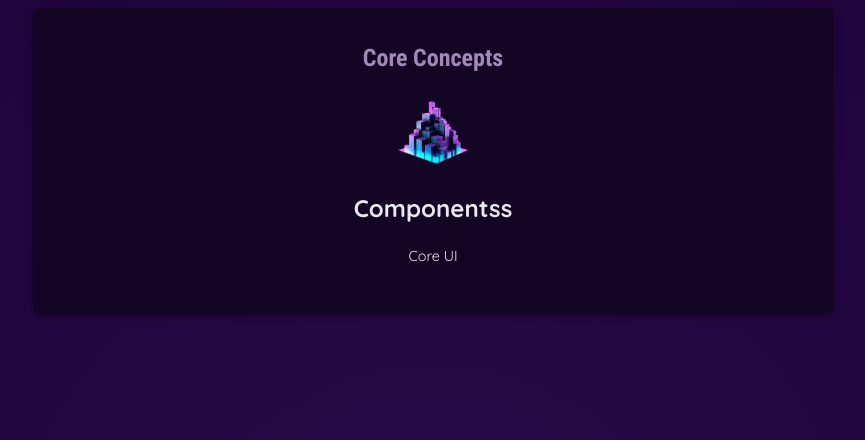
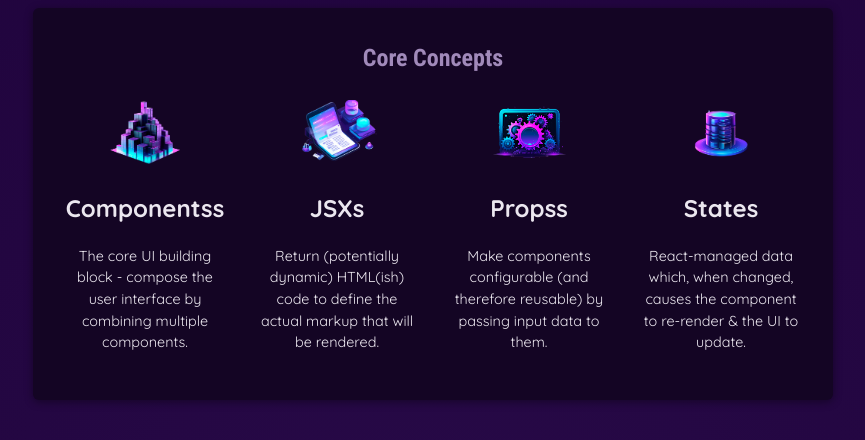
Before and after one commit to KacperLudwiczak/New-React-Project-Study, a React (Vite) app: page / in a window 1280 px wide. Shown: the top 440 px of the page, without its empty margins (207-1072 px from the left). Built offline with nearby package versions, Linux system fonts and the light colour scheme.

Commit message:
Multi CoreConcept

```diff
--- a/src/App.jsx
+++ b/src/App.jsx
@@ -1,5 +1,6 @@
 import reactImg from "./assets/react-core-concepts.png";
 import componentsImg from "./assets/components.png";
+import { CORE_CONCEPTS } from "./data";
 
 const reactDescriptons = ["Fundamental", "Crucial", "Core"];
 
@@ -40,9 +41,24 @@
           <h2>Core Concepts</h2>
           <ul>
             <CoreConcept
-              title="Components"
-              description="Core UI"
-              image={componentsImg}
+              title={CORE_CONCEPTS[0].title}
+              description={CORE_CONCEPTS[0].description}
+              image={CORE_CONCEPTS[0].image}
+            />
+            <CoreConcept
+              title={CORE_CONCEPTS[1].title}
+              description={CORE_CONCEPTS[1].description}
+              image={CORE_CONCEPTS[1].image}
+            />
+            <CoreConcept
+              title={CORE_CONCEPTS[2].title}
+              description={CORE_CONCEPTS[2].description}
+              image={CORE_CONCEPTS[2].image}
+            />
+            <CoreConcept
+              title={CORE_CONCEPTS[3].title}
+              description={CORE_CONCEPTS[3].description}
+              image={CORE_CONCEPTS[3].image}
             />
           </ul>
         </section>
--- /dev/null
+++ b/src/data.js
@@ -0,0 +1,31 @@
+import componentsImg from "./assets/components.png";
+import propsImg from "./assets/config.png";
+import jsxImg from "./assets/jsx-ui.png";
+import stateImg from "./assets/state-mgmt.png";
+
+export const CORE_CONCEPTS = [
+  {
+    image: componentsImg,
+    title: "Components",
+    description:
+      "The core UI building block - compose the user interface by combining multiple components.",
+  },
+  {
+    image: jsxImg,
+    title: "JSX",
+    description:
+      "Return (potentially dynamic) HTML(ish) code to define the actual markup that will be rendered.",
+  },
+  {
+    image: propsImg,
+    title: "Props",
+    description:
+      "Make components configurable (and therefore reusable) by passing input data to them.",
+  },
+  {
+    image: stateImg,
+    title: "State",
+    description:
+      "React-managed data which, when changed, causes the component to re-render & the UI to update.",
+  },
+];
```
